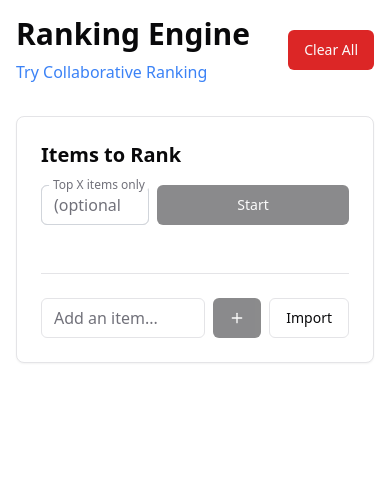
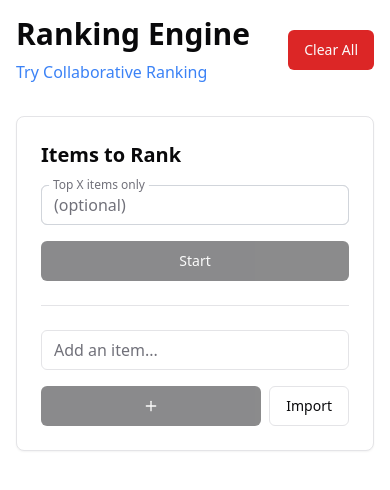
Before and after one commit to MrGreenTea/ranking-engine, a SvelteKit app: page / in a window 390 px wide. Shown: the top 490 px of the page. Built offline with nearby package versions, Linux system fonts and the light colour scheme.

Commit message:
fix: mobile layout of create phase

```diff
--- a/src/routes/components/CreatePhase.svelte
+++ b/src/routes/components/CreatePhase.svelte
@@ -70,7 +70,9 @@
 		<h2 class="text-xl font-semibold">Items to Rank</h2>
 	</div>
 
-	<div class="flex min-h-20 justify-between gap-2 pt-4">
+	<div
+		class="flex min-h-20 flex-col items-stretch gap-4 pt-4 sm:flex-row lg:items-start lg:justify-between lg:gap-2"
+	>
 		<div class="relative">
 			<label
 				class="absolute -top-2 left-2 inline-block rounded-lg bg-white px-1 text-xs font-medium text-muted-foreground"
@@ -89,7 +91,9 @@
 			/>
 		</div>
 		<div>
-			<Button disabled={items.value.length < 2} onclick={onStartSorting} class="w-48">Start</Button>
+			<Button disabled={items.value.length < 2} onclick={onStartSorting} class="w-full lg:w-48"
+				>Start</Button
+			>
 
 			{#if items.value.length > 2}
 				<div
@@ -109,7 +113,7 @@
 
 	<hr class="my-6" />
 
-	<div class="flex gap-2">
+	<div class="flex flex-col gap-4 lg:flex-row lg:gap-2">
 		<Input
 			type="text"
 			placeholder="Add an item..."
@@ -118,7 +122,8 @@
 			class="flex-1"
 			bind:ref={inputRef}
 		/>
-		<Button disabled={!newItem} onclick={addItem} aria-label="Add">
+		<div class="flex items-center justify-stretch gap-2">
+			<Button disabled={!newItem} onclick={addItem} aria-label="Add" class="flex-1 lg:flex-none">
 				<Plus class="h-4 w-4" />
 			</Button>
 			<Dialog bind:open={dialogOpen}>
@@ -149,6 +154,7 @@
 					</div>
 				</DialogContent>
 			</Dialog>
+		</div>
 	</div>
 
 	{#if items.value.length > 0}
```
Lines whose indentation alone changed are shown as unchanged.
